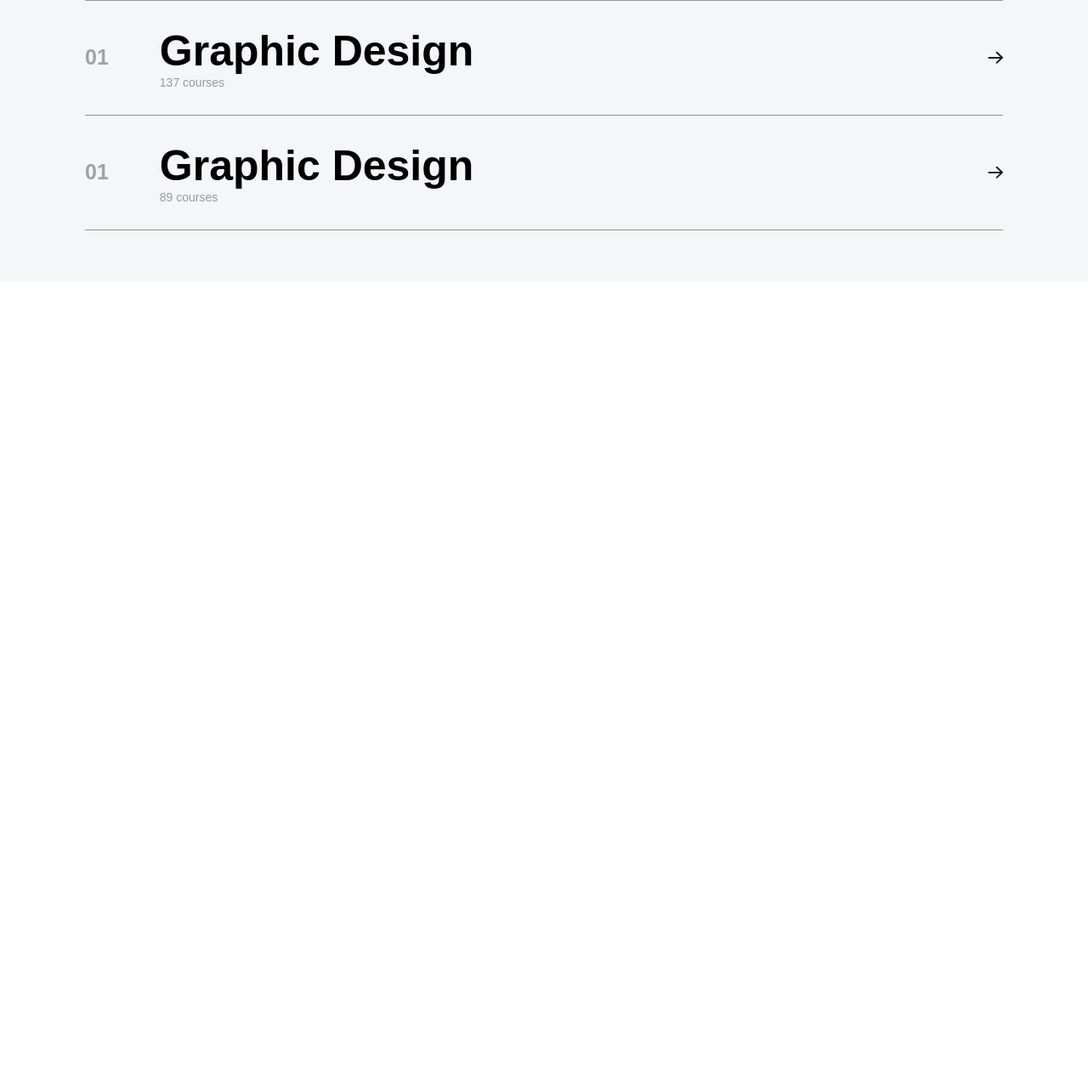
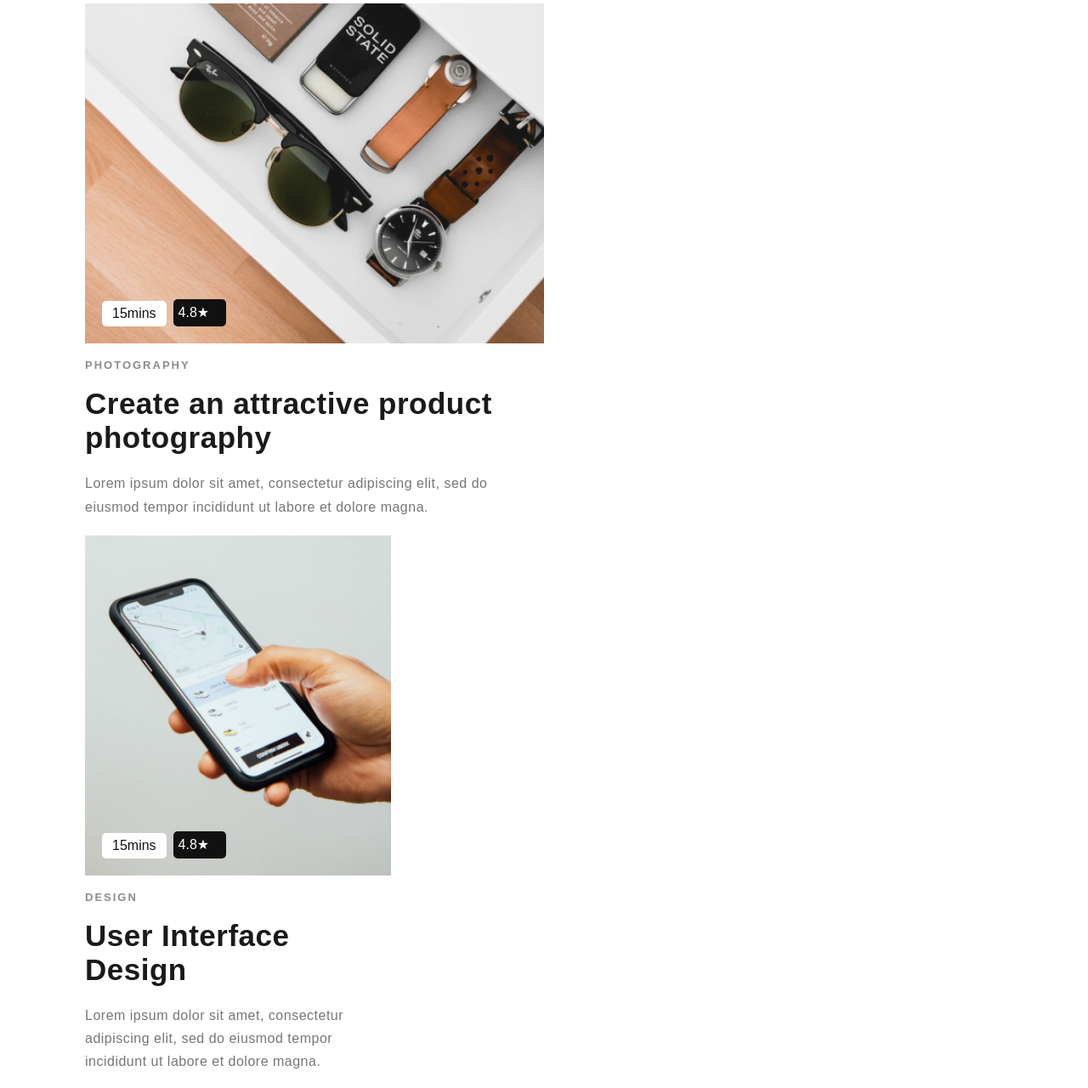
Before and after one commit to Ilaydaprogram/project1, a plain HTML site: page index.html in a window 1280 px wide. Shown: the part 1517-2797 px from the top of the page at 85% size. Before the commit the page ends 1848 px from the top, so only its background shows below. Drawn offline with nearby package versions, Linux system fonts and the light colour scheme; no server answers.

Commit message:
lesson29

```diff
--- a/index.html
+++ b/index.html
@@ -35,7 +35,7 @@
     <div class="card-right">
         <div class="card-right-wrapper">
             <p class="about-text">About</p>
-            <p class="about-subtitle-text">quis nostrud exercitation ullamco laboris nisi ut aliquip ex ea commodo consequat. Duis aute irure dolor in</p>
+            <p class="about-subtitle-text">This is one of Ilayda's sites for the future programmer.</p>
         </div>
         <div class="audio-block">
             <img src="img/man-avatar.png" alt="">
@@ -55,6 +55,46 @@
    </div>
     </header>
 
+        <main>
+            <div class="container">
+                <section class="courses">
+                    <h1 class="courses-title">Popular Courses <br> this week</h1>
+                    <section class="courses-row">
+                        <div class="course-card card-big">
+                            <div class="img-container img-card-1">
+                                <p class="btn-time">15mins</p>
+                                <p class="btn-raiting">4.8★</p>
+                            </div>
+                            <div class="info-container">
+                                <h4>PHOTOGRAPHY</h4>
+                                <h2>Create an attractive product photography</h2>
+                                <p>
+                                    Lorem ipsum dolor sit amet, consectetur
+                                    adipiscing elit, sed do eiusmod tempor
+                                     incididunt ut labore et dolore magna.
+                                    </p>
+                            </div>
+                        </div>
+                        <div class="course-card card-small">
+                            <div class="img-container img-card-2">
+                                <p class="btn-time">15mins</p>
+                                <p class="btn-raiting">4.8★</p>
+                            </div>
+                            <div class="info-container">
+                                <h4>DESIGN</h4>
+                                <h2>User Interface Design</h2>
+                                <p>
+                                    Lorem ipsum dolor sit amet, consectetur
+                                    adipiscing elit, sed do eiusmod tempor
+                                     incididunt ut labore et dolore magna.
+                                </p>
+                            </div>
+                        </div>
+                    </section>
+                </section>
+
+            </div>
+        </main>
     <footer>
         <div class="container">
             <section class="courses-info">
--- a/style.css
+++ b/style.css
@@ -215,6 +215,82 @@ footer{
     color: #9a9a9b;
 }
 
+
+.courses-title{
+    color: #1A1A1A;
+    font-size: 70px;
+    margin: 60px 0;
+}
+
+.course-row{
+    display: flex;
+    justify-content: space-between ;
+    margin-bottom: 60px;
+}
+
+.card-big{width: 540px;}
+.card-small{width: 360px;}
+
+.img-container{
+    height: 360px;
+    display: flex;
+    align-items: flex-end;
+    padding: 20px;
+    background-repeat: no-repeat;
+    background-size: cover;
+    background-position: center;
+}
+
+.img-card-1{
+    background-image: url(img/card-1.png);
+}
+
+.img-card-2{
+    background-image: url(img/card-2.png);
+}
+
+.btn-time{
+    background-color: white;
+    border-radius: 5px;
+    color: #111;
+    margin-right: 8px;
+    padding: 6px 12px;
+}
+
+.btn-raiting{
+    background-color: #111;
+    color: white;
+    padding: 6px;
+    border-radius: 5px;
+    width: 50px;
+    height: 20px;
+}
+
+
+.info-container h4{
+    color: #8C8C8C;
+    font-size: 13px;
+    letter-spacing: 2px;
+    margin: 18px 0;
+}
+
+.info-container h2{
+    color: #1A1A1A;
+    font-size: 35px;
+    letter-spacing: 0.5px;
+    margin-bottom: 20px;
+}
+
+.info-container p{
+    color: #767676;
+    font-size: 16px;
+    letter-spacing: 0.5px;
+    margin-bottom: 20px;
+    line-height: 1.7;
+}
+
+
+
 @media (max-width: 1120px){
     .container{
         padding: 0 20px;
@@ -227,6 +303,9 @@ footer{
     }
     .card-right{
         margin-top: 60px;
+    }
+    .course-row{
+        flex-wrap: wrap;
     }
 }
 
```
